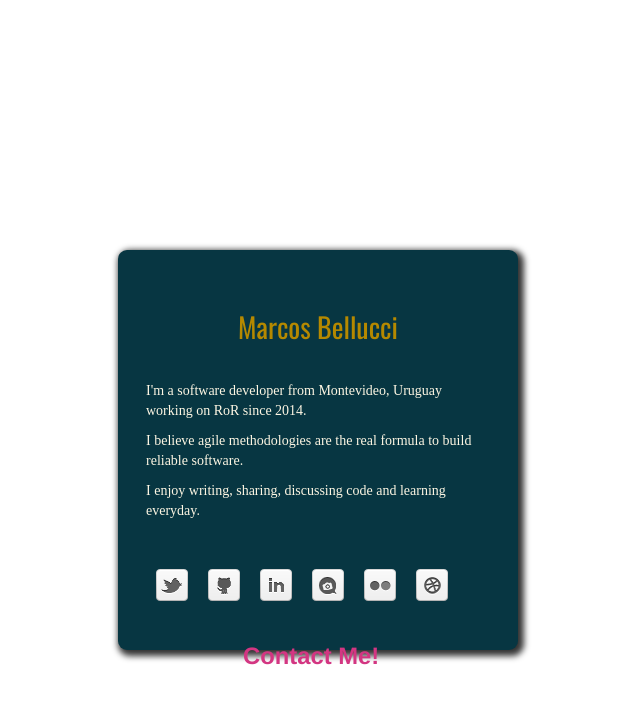
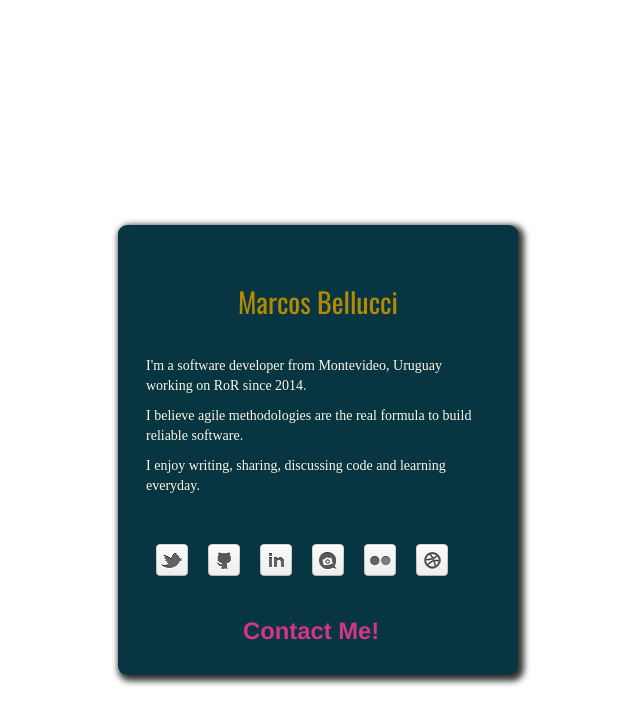
Before and after one commit to delbetu/delbetu.github.io, a Jekyll site: the page built from index.html, in a window 1280 px wide. Shown: the top 725 px of the page, without its empty margins (322-962 px from the left). Built offline with Jekyll 4.4.1, drawn with Linux system fonts in a browser that asks for light colours.

Commit message:
Fix presentation card height

```diff
--- a/_sass/_presentation-card.sass
+++ b/_sass/_presentation-card.sass
@@ -7,7 +7,7 @@
   right: 0
   margin: auto
   width: 400px
-  height: 400px
+  height: 450px
   padding: 2em
   box-shadow: 3px 3px 6px 3px rgba(0, 0, 0, 0.8)
   border-radius: 9px
```
